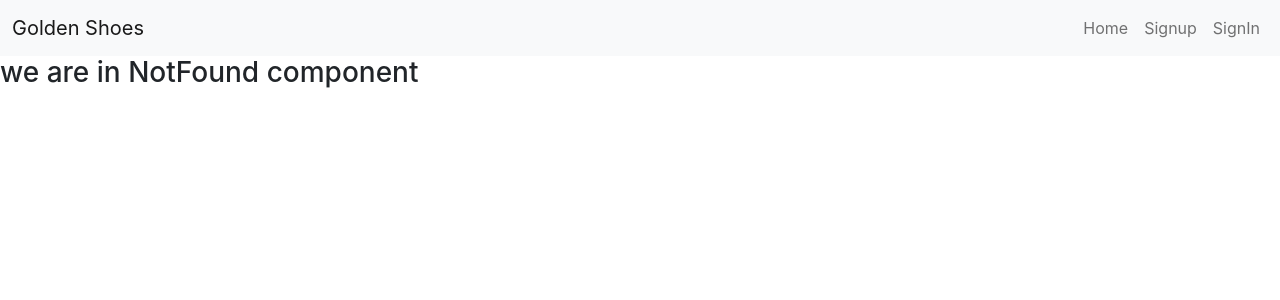
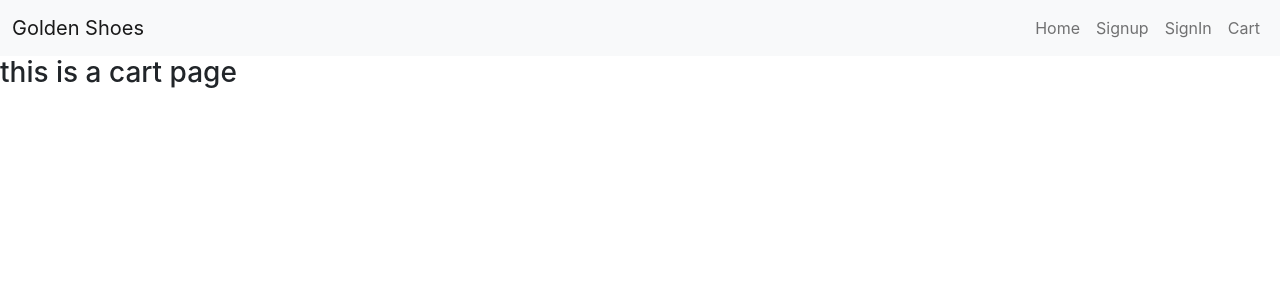
Before and after one commit to beenish-mha/Golden-Shoes, a React (Create React App) app in the folder client/: page /cart in a window 1280 px wide. Shown: the top 300 px of the page. Built offline with nearby package versions, Linux system fonts and the light colour scheme.

Commit message:
added cart link to the navbar

```diff
--- a/client/src/Components/App.js
+++ b/client/src/Components/App.js
@@ -5,6 +5,7 @@ import Home from "./Home";
 import NotFound from "./NotFound";
 import SignIn from "./SignIn";
 import Signup from "./Signup";
+import Cart from "./Cart";
 
 function App() {
   return (
@@ -15,6 +16,7 @@ function App() {
         <Route exact path = "/" component = {Home}/>
         <Route exact path = "/signup" component = {Signup}/>
         <Route exact path = "/signin" component = {SignIn}/>
+        <Route exact path = "/cart" component = {Cart}/>
         <Route component = {NotFound}/>
       </Switch>
     </main>
--- /dev/null
+++ b/client/src/Components/Cart.js
@@ -0,0 +1,11 @@
+import React from "react";
+
+const Cart = () => {
+    return (
+        <>
+        <h3>this is a cart page</h3>
+        </>
+    )
+}
+
+export default Cart;
--- a/client/src/Components/Header.js
+++ b/client/src/Components/Header.js
@@ -30,6 +30,11 @@ const Header = () =>{
                     SignIn
                     </Link>
                 </li>
+                <li className="nav-item">
+                    <Link to="./Cart" className="nav-link" >
+                    Cart
+                    </Link>
+                </li>
             </ul>
             </div>
         </div>
```
Also changed, not shown: 1 other file (tests, documents, lock files or other folders).
